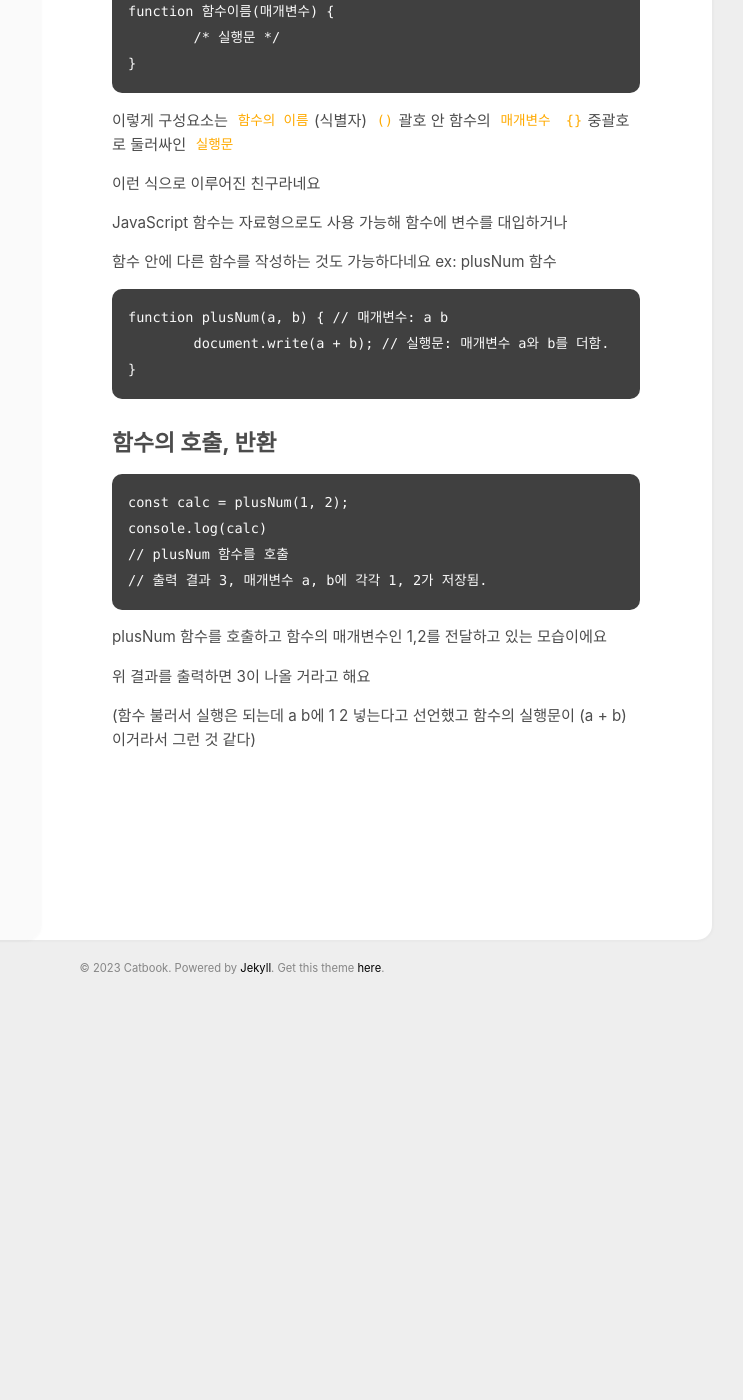
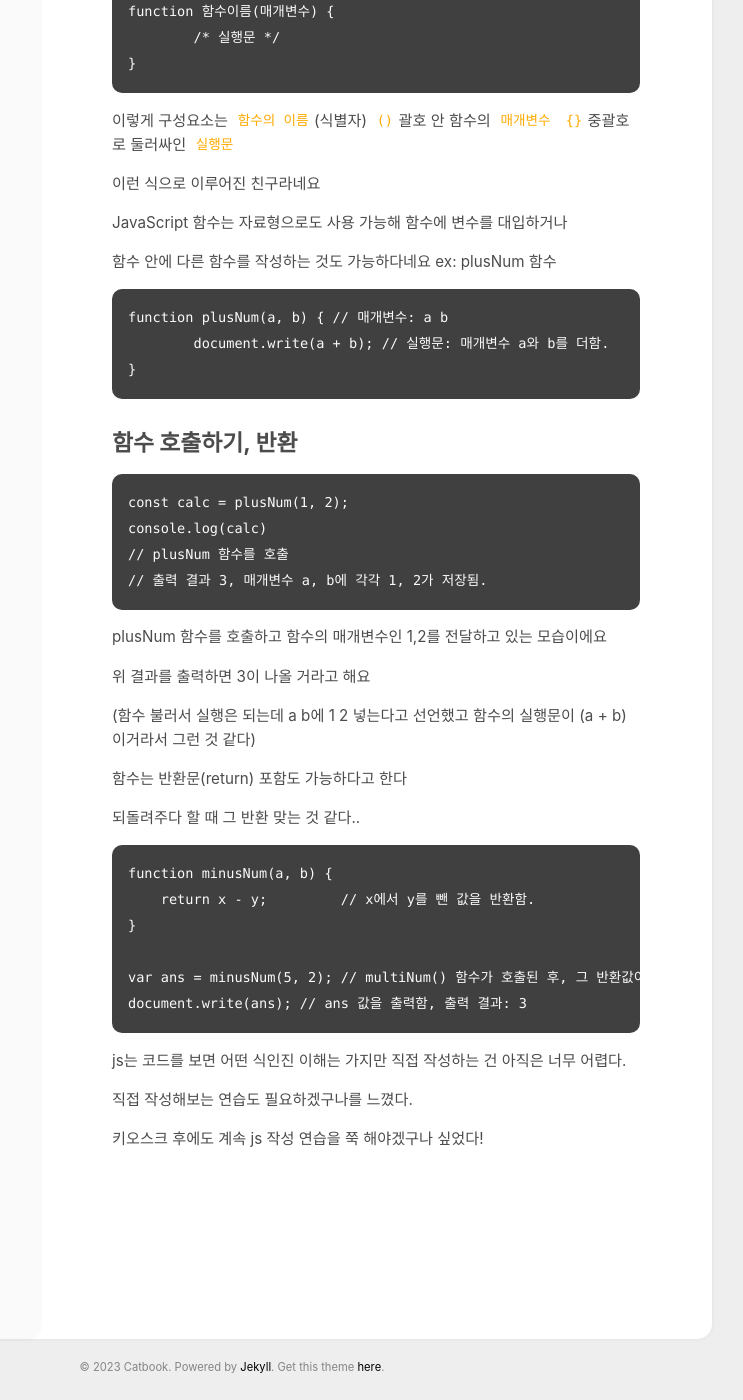
Before and after one commit to SeungYeon04/SeungYeon04.github.io, a Jekyll site: the page built from _posts/2023-01-07-kiosk3.md, in a window 1280 px wide and 1400 px high, scrolled down 700 px. Shown: the whole window, without its empty margins (408-1151 px from the left). Built offline with Jekyll 4.4.1, drawn with Linux system fonts in a browser that asks for light colours; before the commit the page ends 1701 px from its top, so only the background shows below that.

Commit message:
Update 2023-01-07-kiosk3.md

````diff
--- a/_posts/2023-01-07-kiosk3.md
+++ b/_posts/2023-01-07-kiosk3.md
@@ -65,7 +65,7 @@ function plusNum(a, b) { // 매개변수: a b
 ```
 
 
-## 함수의 호출, 반환
+## 함수 호출하기, 반환
 
 ```
 const calc = plusNum(1, 2);
@@ -85,3 +85,31 @@ plusNum 함수를 호출하고
 a b에 1 2 넣는다고 선언했고
 함수의 실행문이 (a + b)
 이거라서 그런 것 같다)
+
+
+함수는 반환문(return)
+포함도 가능하다고 한다
+
+되돌려주다 할 때
+그 반환 맞는 것 같다..
+
+```
+function minusNum(a, b) {
+    return x - y;         // x에서 y를 뺀 값을 반환함.
+}
+
+var ans = minusNum(5, 2); // multiNum() 함수가 호출된 후, 그 반환값이 변수 ans에 저장됨.
+document.write(ans); // ans 값을 출력함, 출력 결과: 3
+```
+
+js는 코드를 보면
+어떤 식인진 이해는 가지만
+직접 작성하는 건
+아직은 너무 어렵다.
+
+직접 작성해보는 연습도
+필요하겠구나를 느꼈다.
+
+키오스크 후에도 계속
+js 작성 연습을 쭉
+해야겠구나 싶었다!
````
